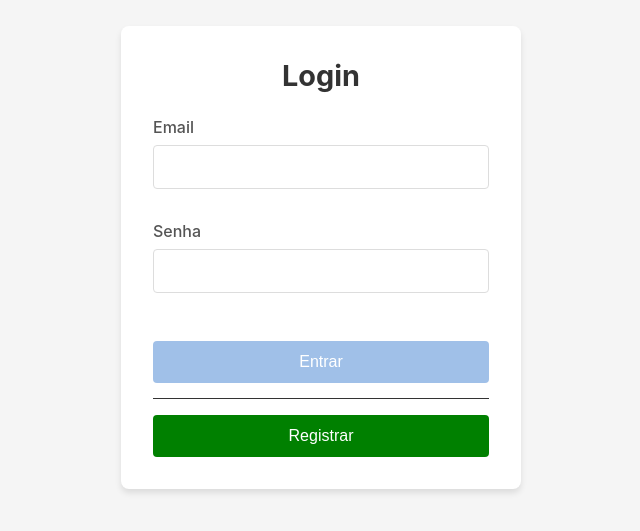
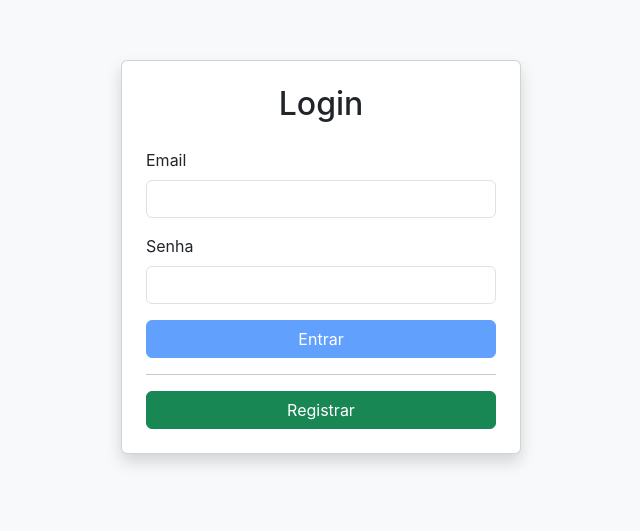
Before and after one commit to MoraesP/farm-fiap, an Angular app: page /login in a window 1280 px wide. Shown: the part 143-674 px from the top of the page, without its empty margins (319-959 px from the left). Built offline with nearby package versions, Linux system fonts and the light colour scheme.

Commit message:
bootstrap

```diff
--- a/angular.json
+++ b/angular.json
@@ -32,9 +32,13 @@
               }
             ],
             "styles": [
+              "node_modules/bootstrap/dist/css/bootstrap.min.css",
               "src/styles.scss"
             ],
-            "scripts": []
+            "scripts": [
+              "node_modules/@popperjs/core/dist/umd/popper.min.js",
+              "node_modules/bootstrap/dist/js/bootstrap.min.js"
+            ]
           },
           "configurations": {
             "production": {
@@ -91,9 +95,13 @@
               }
             ],
             "styles": [
+              "node_modules/bootstrap/dist/css/bootstrap.min.css",
               "src/styles.scss"
             ],
-            "scripts": []
+            "scripts": [
+              "node_modules/@popperjs/core/dist/umd/popper.min.js",
+              "node_modules/bootstrap/dist/js/bootstrap.min.js"
+            ]
           }
         }
       }
--- a/package.json
+++ b/package.json
@@ -18,6 +18,8 @@
     "@angular/platform-browser": "^18.1.0",
     "@angular/platform-browser-dynamic": "^18.1.0",
     "@angular/router": "^18.1.0",
+    "@popperjs/core": "^2.11.8",
+    "bootstrap": "^5.3.8",
     "rxjs": "~7.8.0",
     "tslib": "^2.3.0",
     "zone.js": "~0.14.3"
--- a/src/app/pages/home/home.component.html
+++ b/src/app/pages/home/home.component.html
@@ -1,14 +1,24 @@
-<div class="home-container">
-  <header class="header">
-    <h1>Farm FIAP</h1>
-    <div class="user-info">
-      <span>Bem-vindo, {{ userName }}</span>
-      <button class="logout-button" (click)="logout()">Sair</button>
+<div class="d-flex flex-column min-vh-100">
+  <header class="bg-primary text-white p-3 shadow-sm">
+    <div class="container d-flex justify-content-between align-items-center">
+      <h1 class="m-0 fs-4">Farm FIAP</h1>
+      <div class="d-flex align-items-center gap-3">
+        <span>Bem-vindo, {{ userName }}</span>
+        <button class="btn btn-outline-light btn-sm" (click)="logout()">Sair</button>
+      </div>
     </div>
   </header>
 
-  <main class="content">
-    <h2>Página Inicial</h2>
-    <p>Esta é a página inicial da aplicação. Você está autenticado.</p>
+  <main class="container py-4 flex-grow-1">
+    <div class="row">
+      <div class="col-12">
+        <div class="card shadow-sm">
+          <div class="card-body">
+            <h2 class="card-title">Página Inicial</h2>
+            <p class="card-text">Esta é a página inicial da aplicação. Você está autenticado.</p>
+          </div>
+        </div>
+      </div>
+    </div>
   </main>
 </div>
--- a/src/app/pages/home/home.component.scss
+++ b/src/app/pages/home/home.component.scss
@@ -1,48 +1 @@
-.home-container {
-  min-height: 100vh;
-  display: flex;
-  flex-direction: column;
-}
-
-.header {
-  background-color: #4a90e2;
-  color: white;
-  padding: 1rem 2rem;
-  display: flex;
-  justify-content: space-between;
-  align-items: center;
-  box-shadow: 0 2px 4px rgba(0, 0, 0, 0.1);
-}
-
-h1 {
-  margin: 0;
-  font-size: 1.5rem;
-}
-
-.user-info {
-  display: flex;
-  align-items: center;
-  gap: 1rem;
-}
-
-.logout-button {
-  background-color: transparent;
-  border: 1px solid white;
-  color: white;
-  padding: 0.5rem 1rem;
-  border-radius: 4px;
-  cursor: pointer;
-  transition: background-color 0.2s;
-
-  &:hover {
-    background-color: rgba(255, 255, 255, 0.1);
-  }
-}
-
-.content {
-  flex: 1;
-  padding: 2rem;
-  max-width: 1200px;
-  margin: 0 auto;
-  width: 100%;
-}
+// Estilos específicos adicionais podem ser adicionados aqui se necessário
--- a/src/app/pages/login/login.component.html
+++ b/src/app/pages/login/login.component.html
@@ -1,10 +1,12 @@
-<div class="login-container">
-  <div class="login-card">
-    <h2 class="login-title">Login</h2>
+<div
+  class="d-flex justify-content-center align-items-center min-vh-100 bg-light"
+>
+  <div class="card shadow p-4 w-100" style="max-width: 400px">
+    <h2 class="text-center mb-4">Login</h2>
 
-    <form [formGroup]="loginForm" (ngSubmit)="onSubmit()" class="login-form">
-      <div class="form-group">
-        <label for="email">Email</label>
+    <form [formGroup]="loginForm" (ngSubmit)="onSubmit()">
+      <div class="mb-3">
+        <label for="email" class="form-label">Email</label>
         <input
           type="email"
           id="email"
@@ -15,7 +17,7 @@
           "
         />
         <div
-          class="error-message"
+          class="invalid-feedback"
           *ngIf="
             loginForm.get('email')?.invalid && loginForm.get('email')?.touched
           "
@@ -29,8 +31,8 @@
         </div>
       </div>
 
-      <div class="form-group">
-        <label for="password">Senha</label>
+      <div class="mb-3">
+        <label for="password" class="form-label">Senha</label>
         <input
           type="password"
           id="password"
@@ -42,7 +44,7 @@
           "
         />
         <div
-          class="error-message"
+          class="invalid-feedback"
           *ngIf="
             loginForm.get('password')?.invalid &&
             loginForm.get('password')?.touched
@@ -57,15 +59,21 @@
         </div>
       </div>
 
-      <div class="error-message" *ngIf="loginError">
+      <div class="alert alert-danger" *ngIf="loginError">
         Credenciais inválidas. Por favor, tente novamente.
       </div>
 
-      <button type="submit" class="login-button" [disabled]="loginForm.invalid">
+      <button
+        type="submit"
+        class="btn btn-primary w-100"
+        [disabled]="loginForm.invalid"
+      >
         Entrar
       </button>
     </form>
-    <div class="separator"></div>
-    <button class="login-button register" (click)="register()">Registrar</button>
+    <hr class="my-3" />
+    <button class="btn btn-success w-100" (click)="register()">
+      Registrar
+    </button>
   </div>
 </div>
--- a/src/app/pages/login/login.component.scss
+++ b/src/app/pages/login/login.component.scss
@@ -1,103 +1 @@
-.login-container {
-  display: flex;
-  justify-content: center;
-  align-items: center;
-  min-height: 100vh;
-  background-color: #f5f5f5;
-}
-
-.login-card {
-  width: 100%;
-  max-width: 400px;
-  padding: 2rem;
-  background-color: white;
-  border-radius: 8px;
-  box-shadow: 0 4px 6px rgba(0, 0, 0, 0.1);
-}
-
-.login-title {
-  text-align: center;
-  margin-bottom: 1.5rem;
-  color: #333;
-  font-size: 1.8rem;
-}
-
-.login-form {
-  display: flex;
-  flex-direction: column;
-  gap: 1rem;
-  margin-bottom: 15px;
-}
-
-.form-group {
-  display: flex;
-  flex-direction: column;
-  margin-bottom: 1rem;
-}
-
-label {
-  margin-bottom: 0.5rem;
-  font-weight: 500;
-  color: #555;
-}
-
-.form-control {
-  padding: 0.75rem;
-  border: 1px solid #ddd;
-  border-radius: 4px;
-  font-size: 1rem;
-  transition: border-color 0.2s;
-
-  &:focus {
-    outline: none;
-    border-color: #4a90e2;
-    box-shadow: 0 0 0 2px rgba(74, 144, 226, 0.2);
-  }
-
-  &.is-invalid {
-    border-color: #dc3545;
-  }
-}
-
-.error-message {
-  color: #dc3545;
-  font-size: 0.875rem;
-  margin-top: 0.25rem;
-}
-
-.login-button {
-  margin-top: 1rem;
-  padding: 0.75rem;
-  background-color: #4a90e2;
-  color: white;
-  border: none;
-  border-radius: 4px;
-  font-size: 1rem;
-  font-weight: 500;
-  cursor: pointer;
-  transition: background-color 0.2s;
-
-  &:hover {
-    background-color: #3a7bc8;
-  }
-
-  &.register {
-    width: 100%;
-    background-color: green;
-
-    &:hover {
-      background-color: greenyellow;
-    }
-  }
-
-  &:disabled {
-    background-color: #a0c0e8;
-    cursor: not-allowed;
-  }
-}
-
-.separator {
-  height: 1px;
-  width: 100%;
-  background-color: #333;
-}
+// Estilos específicos adicionais podem ser adicionados aqui se necessário
--- a/src/app/pages/not-found/not-found.component.html
+++ b/src/app/pages/not-found/not-found.component.html
@@ -1,10 +1,10 @@
-<div class="not-found-container">
-  <div class="not-found-content">
-    <h1 class="error-code">404</h1>
-    <h2 class="error-title">Página não encontrada</h2>
-    <p class="error-message">
+<div class="d-flex justify-content-center align-items-center min-vh-100 bg-light p-3">
+  <div class="text-center bg-white p-5 rounded shadow">
+    <h1 class="display-1 text-primary fw-bold">404</h1>
+    <h2 class="fs-2 mb-3">Página não encontrada</h2>
+    <p class="text-muted mb-4">
       A página que você está procurando não existe ou foi movida.
     </p>
-    <button class="home-button" (click)="goHome()">Voltar para a página inicial</button>
+    <button class="btn btn-primary" (click)="goHome()">Voltar para a página inicial</button>
   </div>
 </div>
--- a/src/app/pages/not-found/not-found.component.scss
+++ b/src/app/pages/not-found/not-found.component.scss
@@ -1,53 +1 @@
-.not-found-container {
-  display: flex;
-  justify-content: center;
-  align-items: center;
-  min-height: 100vh;
-  background-color: #f5f5f5;
-  padding: 2rem;
-}
-
-.not-found-content {
-  text-align: center;
-  max-width: 600px;
-  padding: 3rem;
-  background-color: white;
-  border-radius: 8px;
-  box-shadow: 0 4px 6px rgba(0, 0, 0, 0.1);
-}
-
-.error-code {
-  font-size: 6rem;
-  font-weight: bold;
-  color: #4a90e2;
-  margin: 0;
-  line-height: 1;
-}
-
-.error-title {
-  font-size: 2rem;
-  color: #333;
-  margin: 1rem 0;
-}
-
-.error-message {
-  font-size: 1.1rem;
-  color: #666;
-  margin-bottom: 2rem;
-}
-
-.home-button {
-  padding: 0.75rem 1.5rem;
-  background-color: #4a90e2;
-  color: white;
-  border: none;
-  border-radius: 4px;
-  font-size: 1rem;
-  font-weight: 500;
-  cursor: pointer;
-  transition: background-color 0.2s;
-
-  &:hover {
-    background-color: #3a7bc8;
-  }
-}
+// Estilos específicos adicionais podem ser adicionados aqui se necessário
--- a/src/styles.scss
+++ b/src/styles.scss
@@ -1,3 +1,5 @@
+@import "bootstrap/scss/bootstrap";
+
 html,
 body {
   width: 100%;
```
Also changed, not shown: 1 other file (tests, documents, lock files or other folders).
